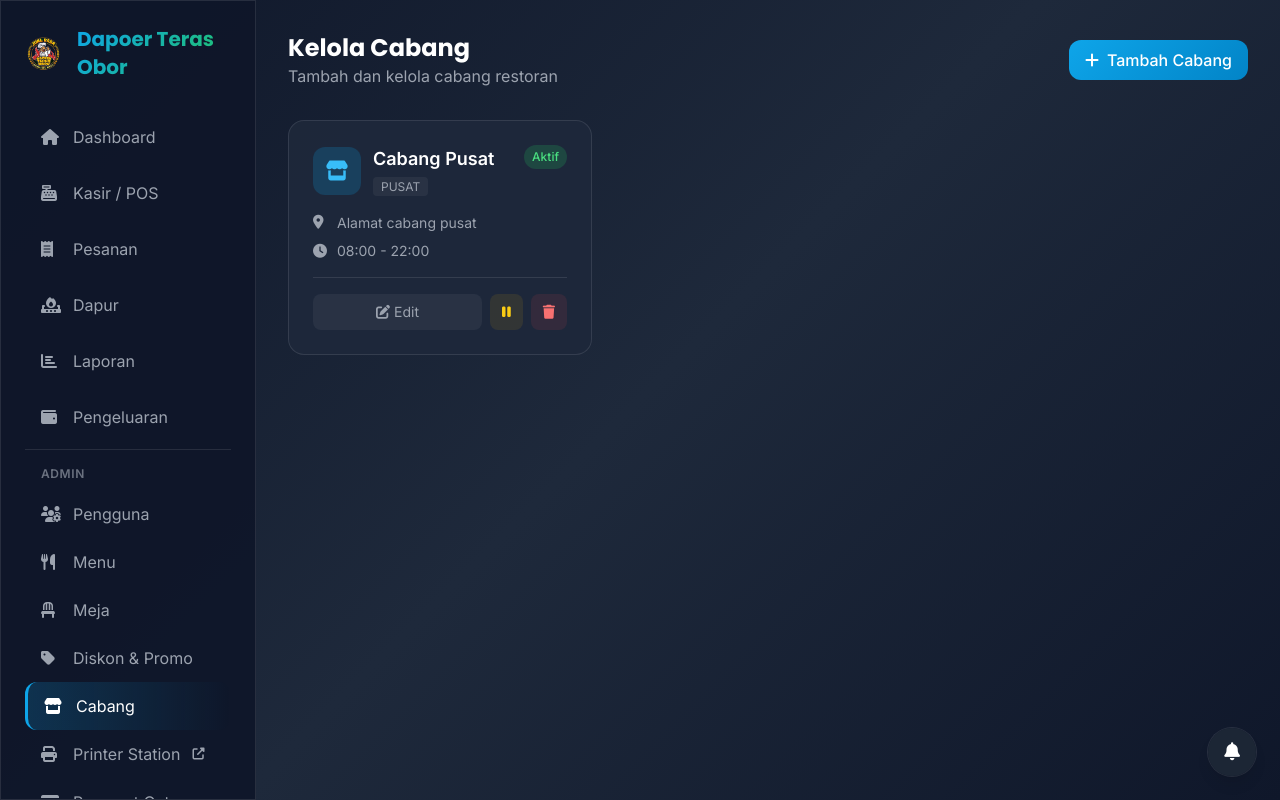
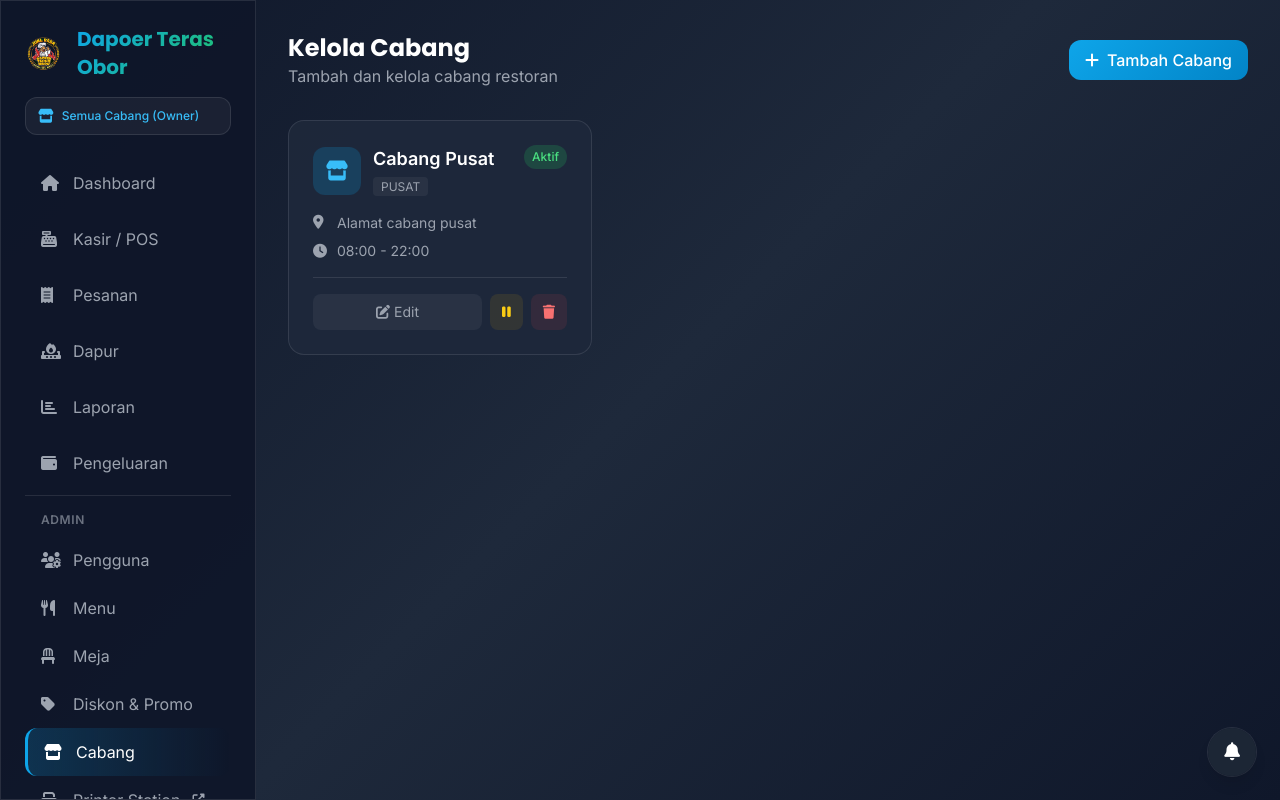
Before and after one commit to qrxs5rycfq-dot/KASIR, a Flask app: page /admin/branches in a window 1280 px wide. Run offline with Flask 3, Linux system fonts and the light colour scheme; a user stored in the database is signed in; data comes from the database, SQL or seed files in the repository; data that the repository does not hold is empty; some libraries are stand-ins or nearby versions.

Commit message:
Implement multi-branch data isolation: add branch_id to all models, filter queries by branch, assign data to user's branch
Co-authored-by: qrxs5rycfq-dot <245826761+qrxs5rycfq-dot@users.noreply.github.com>

```diff
--- a/app.py
+++ b/app.py
@@ -394,29 +394,30 @@ def init_db():
 
         for cat_name, cat_desc, cat_icon, cat_order in categories_data:
             if not Category.query.filter_by(name=cat_name).first():
-                cat = Category(name=cat_name, description=cat_desc, icon=cat_icon, order=cat_order)
+                cat = Category(name=cat_name, description=cat_desc, icon=cat_icon, order=cat_order, branch_id=default_branch.id)
                 db.session.add(cat)
 
         db.session.commit()
 
         # Create menu items from PDF menu (Solaria style)
-        seed_menu_items()
+        seed_menu_items(default_branch.id)
 
         # Create default tables
         for i in range(1, 21):
             table_num = f"{i:02d}"
-            if not Table.query.filter_by(number=table_num).first():
+            if not Table.query.filter_by(number=table_num, branch_id=default_branch.id).first():
                 table = Table(
                     number=table_num,
                     name=f"Meja {i}",
-                    capacity=4 if i <= 15 else 6
+                    capacity=4 if i <= 15 else 6,
+                    branch_id=default_branch.id
                 )
                 db.session.add(table)
 
         db.session.commit()
         print("Database initialized successfully!")
 
-def seed_menu_items():
+def seed_menu_items(branch_id=None):
     """Seed menu items from Solaria menu PDF"""
 
     # Get categories
@@ -510,7 +511,8 @@ def seed_menu_items():
                 has_temperature_option=item_data.get('has_temp', False),
                 is_popular=item_data.get('popular', False),
                 image=item_data.get('image', ''),
-                description=f"Menu {item_data['name']} yang lezat"
+                description=f"Menu {item_data['name']} yang lezat",
+                branch_id=branch_id
             )
             db.session.add(menu_item)
         else:
@@ -1444,7 +1446,7 @@ def admin_create_user():
         username=username,
         email=email,
         full_name=full_name,
-        branch_id=request.form.get('branch_id') or get_user_branch_id()
+        branch_id=int(request.form.get('branch_id')) if request.form.get('branch_id') else get_user_branch_id()
     )
     user.set_password(password)
 
--- a/templates/partials/_sidebar.html
+++ b/templates/partials/_sidebar.html
@@ -15,9 +15,23 @@
         </button>
 
         <!-- Logo -->
-        <div class="flex items-center space-x-3 mb-8">
+        <div class="flex items-center space-x-3 mb-4">
             <img src="{{ url_for('static', filename='logo.png') }}" alt="Dapoer Teras Obor" class="w-10 h-10 rounded-xl object-contain">
             <span class="text-xl font-display font-bold gradient-text">Dapoer Teras Obor</span>
+        </div>
+
+        <!-- Current Branch Indicator -->
+        <div class="mb-6 px-3 py-2 rounded-xl bg-white/5 border border-white/10">
+            <div class="flex items-center space-x-2">
+                <i class="fas fa-store text-primary-400 text-sm"></i>
+                {% if is_owner %}
+                    <span class="text-xs text-primary-400 font-medium">Semua Cabang (Owner)</span>
+                {% elif current_branch %}
+                    <span class="text-xs text-gray-300 font-medium">{{ current_branch.name }}</span>
+                {% else %}
+                    <span class="text-xs text-gray-400">Cabang tidak diset</span>
+                {% endif %}
+            </div>
         </div>
 
         <!-- Navigation -->
```
Also changed, not shown: templates/admin/users.html (+19 -0 lines).
